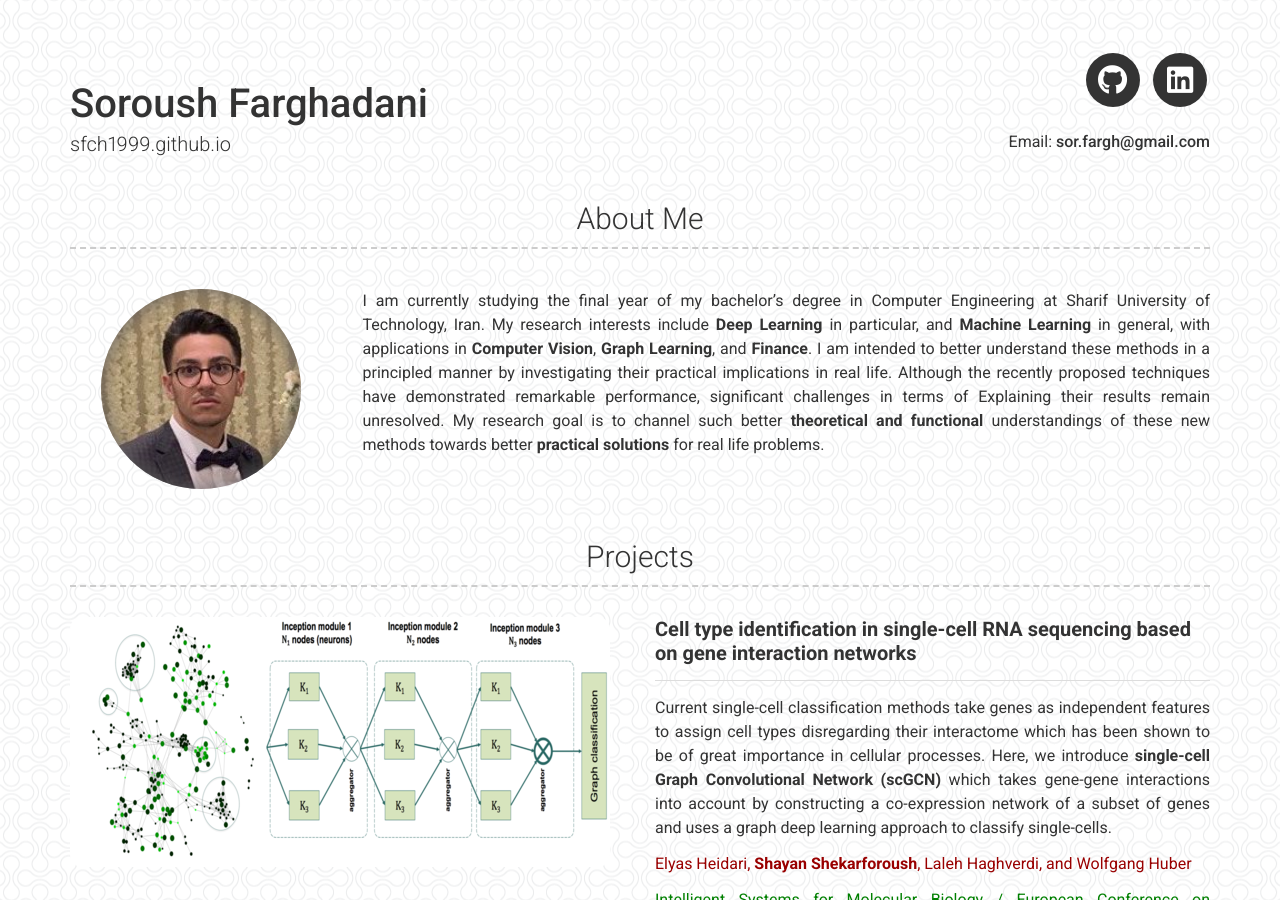
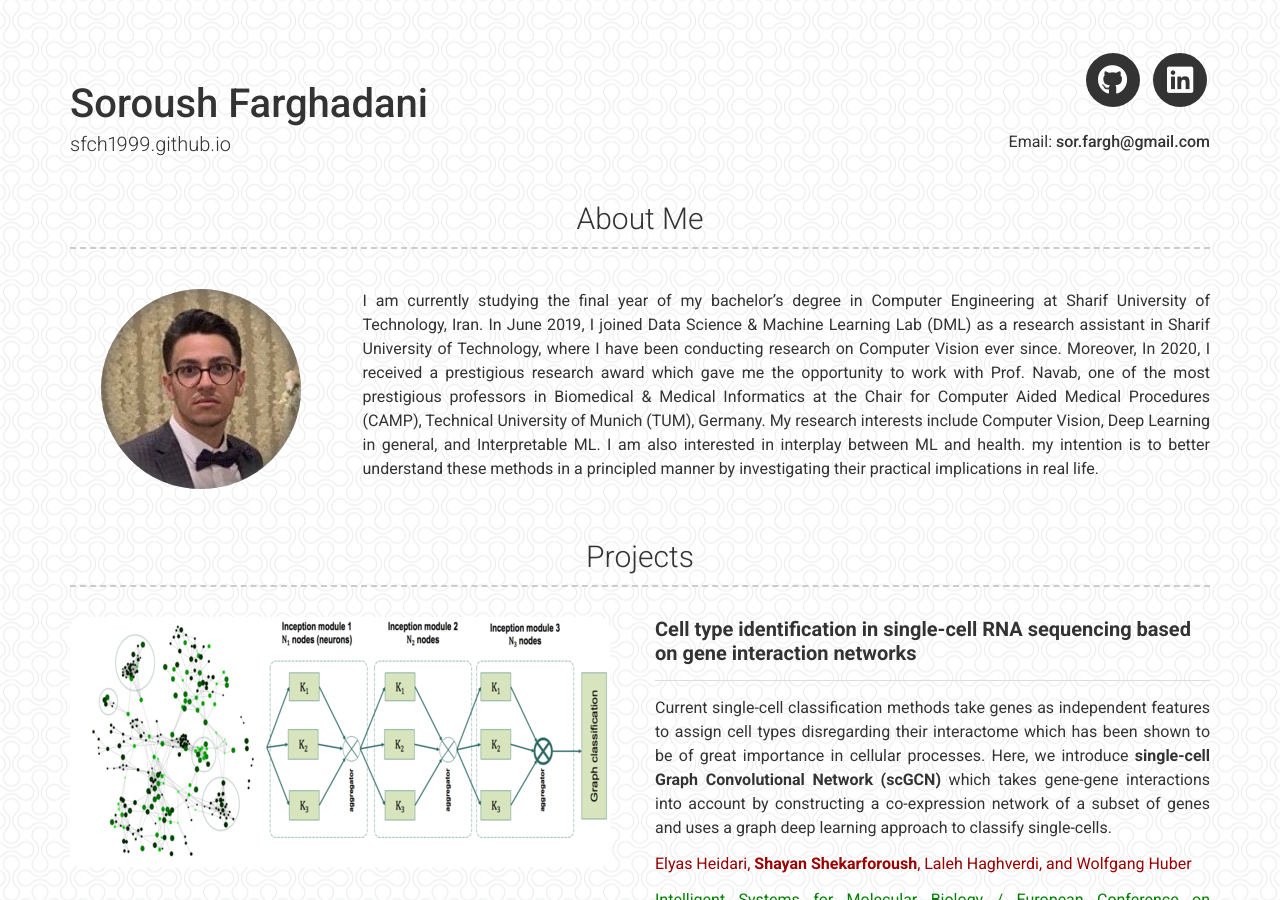
Before and after one commit to sfch1999/sfch1999.github.io, a Jekyll site: the page built from index.md, in a window 1280 px wide and 900 px high. Built offline with Jekyll 4.4.1, drawn with Linux system fonts in a browser that asks for light colours; a style sheet for code colours, icons or effects is not loaded.

Commit message:
about me

```diff
--- a/_config.yml
+++ b/_config.yml
@@ -25,13 +25,11 @@ linkedin_username: soroush-farghadani
 about_profile_image: images/papyon.jpeg
 about_content: | # this will include new lines to allow paragraphs
   I am currently studying the final year of my bachelor’s degree in Computer Engineering at Sharif University of Technology, Iran.
-  My research interests include **Deep Learning** in particular, and **Machine Learning** in general, with applications in **Computer Vision**, **Graph Learning**, and **Finance**.
-  I am intended to better understand these methods in a principled manner by investigating
+  In June 2019, I joined Data Science & Machine Learning Lab (DML) as a research assistant in Sharif University of Technology, where I have been conducting research on Computer Vision ever since. Moreover,
+  In 2020, I received a prestigious research award which gave me the opportunity to work with Prof. Navab, one of the most prestigious professors in Biomedical & Medical Informatics at the Chair for Computer Aided Medical Procedures (CAMP), Technical University of Munich (TUM), Germany.
+  My research interests include Computer Vision, Deep Learning in general, and Interpretable ML. I am also interested in interplay between ML and health.
+  my intention is to better understand these methods in a principled manner by investigating
   their practical implications in real life.
-  Although the recently proposed techniques have demonstrated remarkable performance,
-  significant challenges in terms of Explaining their results remain unresolved.
-  My research goal is to channel such better **theoretical and functional** understandings of
-  these new methods towards better **practical solutions** for real life problems.
 
 # Projects Section
 projects_title: Projects
```
